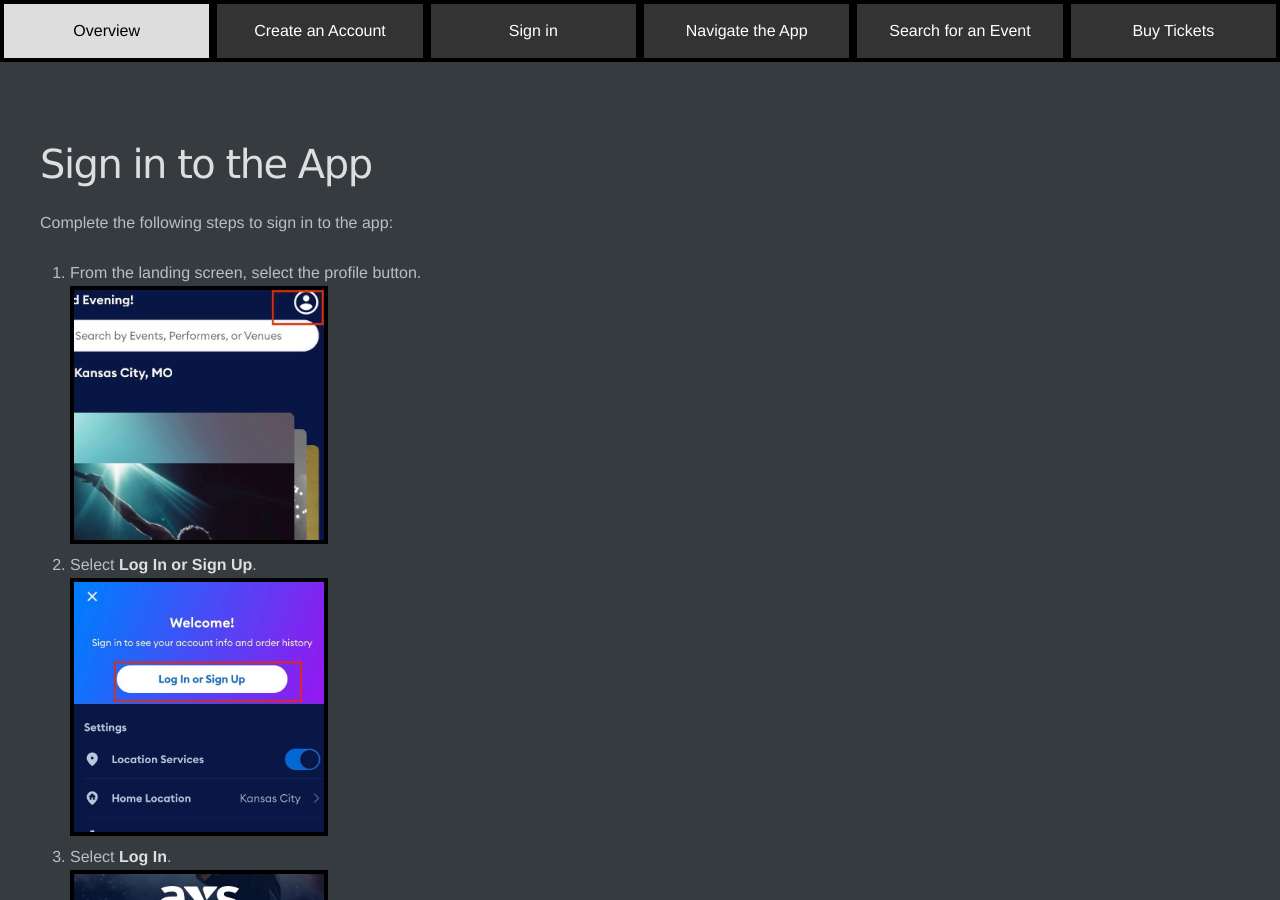
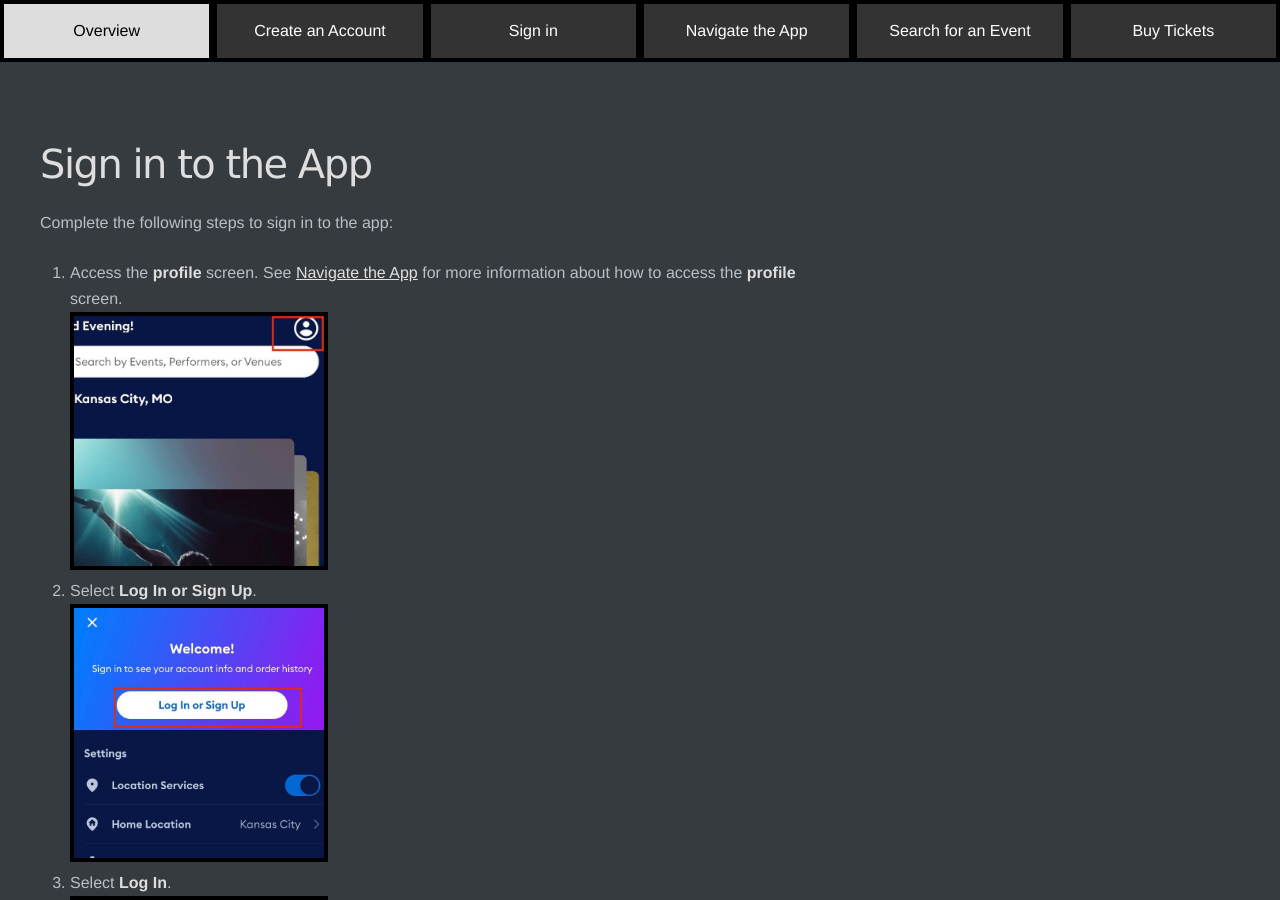
Before and after one commit to Jack-Walton/jack-walton.github.io, a Jekyll site: the page built from AXS/sign_in.md, in a window 1280 px wide and 900 px high. Built offline with Jekyll 4.4.1, drawn with Linux system fonts in a browser that asks for light colours.

Commit message:
Update sign_in.md
I corrected the alt text and added a link to relevant content.

```diff
--- a/AXS/sign_in.md
+++ b/AXS/sign_in.md
@@ -7,20 +7,20 @@ title: Sign In
 Complete the following steps to sign in to the app:
 
 <ol>
-  <li>From the landing screen, select the profile button.</li>
+  <li>Access the <strong>profile</strong> screen. See <a href="{{ site.baseurl }}/AXS/navigate_app">Navigate the App</a> for more information about how to access the <strong>profile</strong> screen.</li>
     <img src="{{ site.baseurl }}/AXS/pictures/create_an_account/create_an_account_step_1.jpg"
   alt="Step 1"  width="250"/>
   <li>Select <strong>Log In or Sign Up</strong>.</li>
   <img src="{{ site.baseurl }}/AXS/pictures/sign_in/sign_in_step_2.jpg"
-  alt="Step 1"  width="250"/>
+  alt="Step 2"  width="250"/>
   <li>Select <strong> Log In</strong>.</li>
   <img src="{{ site.baseurl }}/AXS/pictures/sign_in/sign_in_step_3.jpg"
-  alt="Step 1"  width="250"/>
+  alt="Step 3"  width="250"/>
   <li>Enter your email address and password. Then, select <strong>Continue</strong>.</li>
   <img src="{{ site.baseurl }}/AXS/pictures/sign_in/sign_in_step_4.jpg"
-  alt="Step 1"  width="250"/>
+  alt="Step 4"  width="250"/>
   <li>Select <strong>Send Code Via Text</strong> to verify your account.</li>
   <img src="{{ site.baseurl }}/AXS/pictures/sign_in/sign_in_step_5.jpg"
-  alt="Step 1"  width="250"/>
+  alt="Step 5"  width="250"/>
   <li>Enter the six digit code that was sent to your phone number.</li>
 </ol>
```
